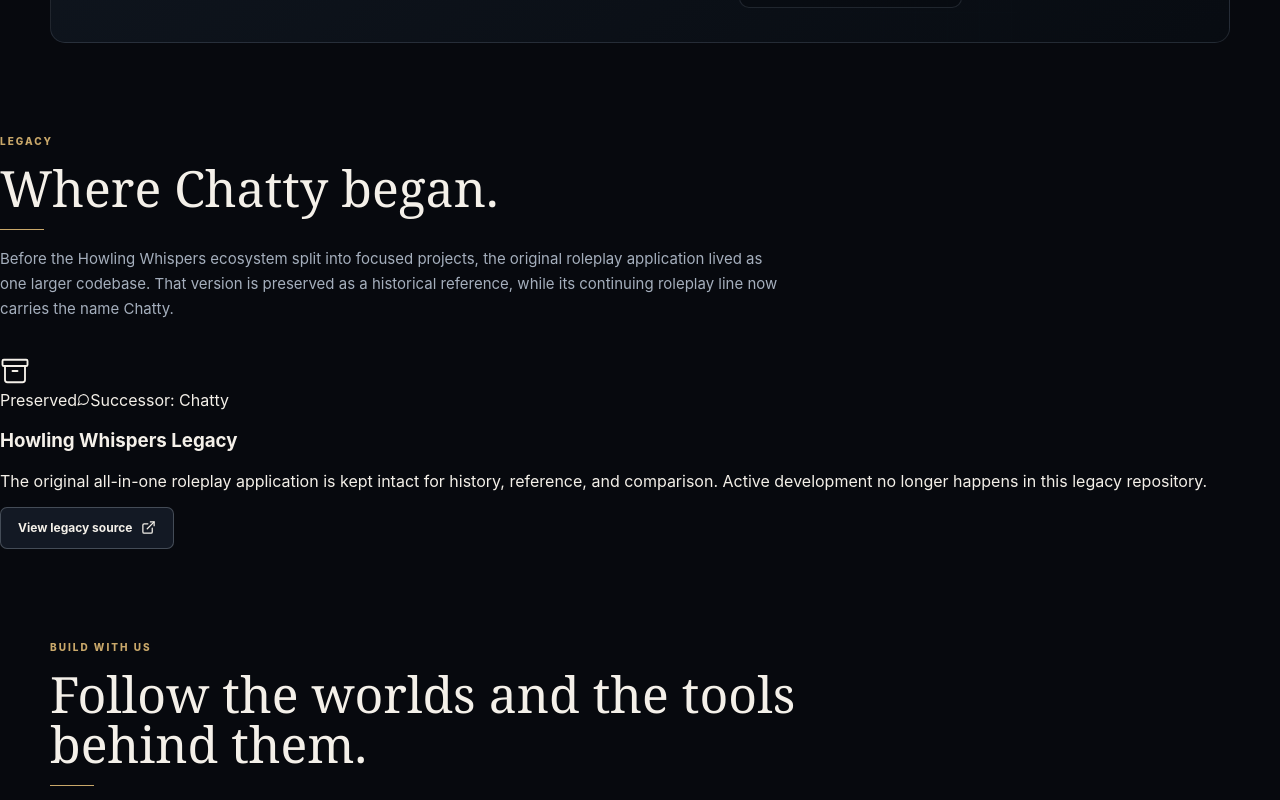
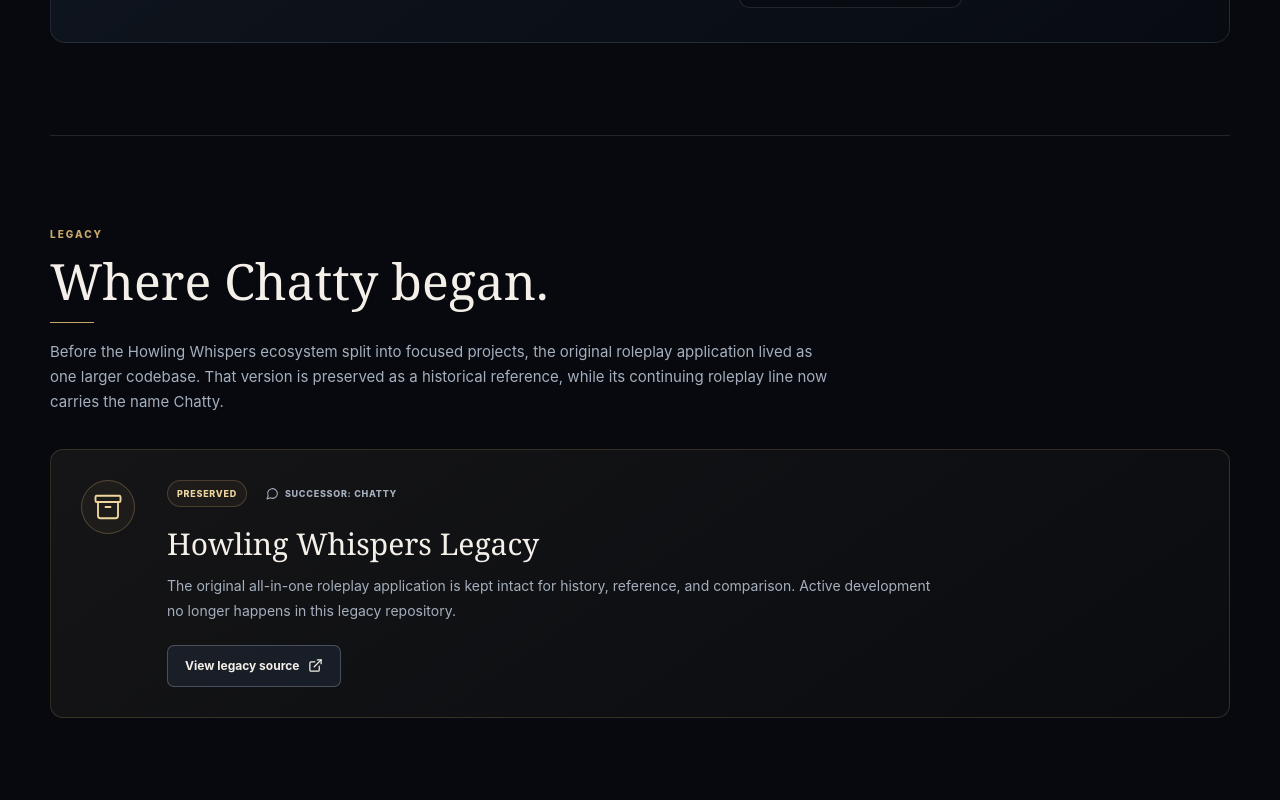
Before and after one commit to HowlingWhispers/HW-Landing, a React (Vite) app: page / in a window 1280 px wide. Shown: the part 3340-4140 px from the top of the page. Built offline with nearby package versions, Linux system fonts and the light colour scheme.

Commit message:
style: add legacy section styling

```diff
--- a/src/styles.css
+++ b/src/styles.css
@@ -71,7 +71,7 @@ main { overflow: hidden; }
 .button--secondary, .button--ghost { border-color: var(--line-strong); background: rgba(34, 45, 61, .48); color: var(--text); }
 .button--discord { border-color: rgba(160, 173, 255, .35); background: #5865f2; color: white; }
 
-.projects, .ecosystem, .community { width: min(var(--max), calc(100% - 40px)); margin: 0 auto; padding: 92px 0; scroll-margin-top: 78px; }
+.projects, .ecosystem, .community, .legacy { width: min(var(--max), calc(100% - 40px)); margin: 0 auto; padding: 92px 0; scroll-margin-top: 78px; }
 .section-header { max-width: 690px; margin-bottom: 35px; }
 .section-title { margin: 0; font: 500 clamp(34px, 5vw, 50px)/1 var(--serif); }
 .section-title::after { content: ""; display: block; width: 44px; height: 1px; margin-top: 16px; background: var(--gold); }
@@ -142,7 +142,7 @@ main { overflow: hidden; }
   .hero-title-main { font-size: clamp(43px, 15vw, 62px); }
   .hero-description { font-size: 14px; }
   .hero-actions .button { flex: 1 1 140px; }
-  .projects, .ecosystem, .community { width: calc(100% - 28px); padding: 68px 0; }
+  .projects, .ecosystem, .community, .legacy { width: calc(100% - 28px); padding: 68px 0; }
   .project-card, .community-card { padding: 23px; }
   .project-actions .button { width: 100%; }
   .flow-container { padding: 22px; }
@@ -616,3 +616,84 @@ main { overflow: hidden; }
     grid-template-columns: 1fr;
   }
 }
+
+
+/* Legacy */
+.legacy {
+  border-top: 1px solid var(--line);
+}
+
+.legacy-card {
+  display: grid;
+  grid-template-columns: 64px minmax(0, 1fr);
+  gap: 22px;
+  align-items: start;
+  padding: 30px;
+  border: 1px solid rgba(201, 168, 106, .2);
+  border-radius: 13px;
+  background:
+    linear-gradient(145deg, rgba(22, 22, 24, .96), rgba(10, 12, 16, .98)),
+    radial-gradient(circle at 100% 0%, rgba(201, 168, 106, .08), transparent 34%);
+}
+
+.legacy-card__icon {
+  width: 54px;
+  height: 54px;
+  display: grid;
+  place-items: center;
+  border: 1px solid rgba(201, 168, 106, .3);
+  border-radius: 50%;
+  color: var(--gold-bright);
+  background: rgba(201, 168, 106, .06);
+}
+
+.legacy-card__meta {
+  display: flex;
+  flex-wrap: wrap;
+  align-items: center;
+  gap: 10px;
+}
+
+.legacy-badge,
+.legacy-successor {
+  display: inline-flex;
+  align-items: center;
+  min-height: 27px;
+  padding: 0 9px;
+  border-radius: 999px;
+  font-size: 9px;
+  font-weight: 800;
+  letter-spacing: .08em;
+  text-transform: uppercase;
+}
+
+.legacy-badge {
+  border: 1px solid rgba(201, 168, 106, .26);
+  color: var(--gold-bright);
+  background: rgba(201, 168, 106, .06);
+}
+
+.legacy-successor {
+  gap: 6px;
+  color: var(--muted);
+}
+
+.legacy-card h3 {
+  margin: 20px 0 0;
+  font: 500 30px/1.1 var(--serif);
+}
+
+.legacy-card p {
+  max-width: 780px;
+  margin: 14px 0 22px;
+  color: var(--muted);
+  font-size: 14px;
+  line-height: 1.72;
+}
+
+@media (max-width: 580px) {
+  .legacy-card {
+    grid-template-columns: 1fr;
+    padding: 23px;
+  }
+}
```
